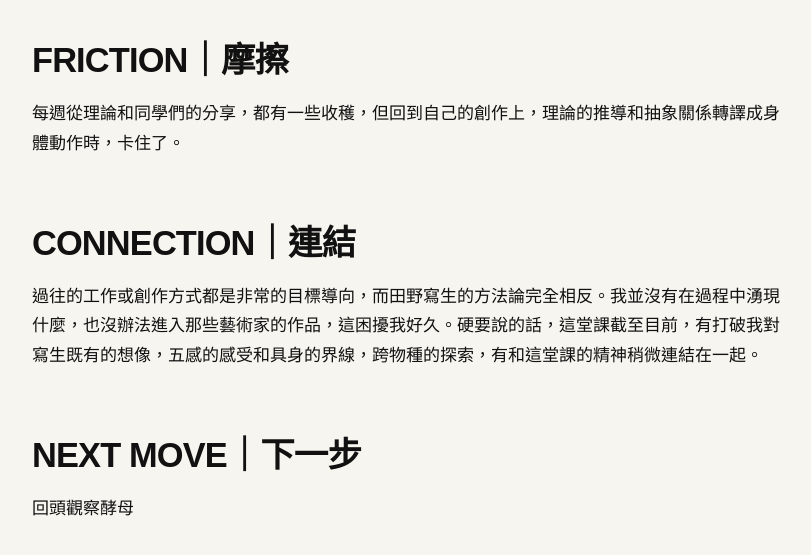
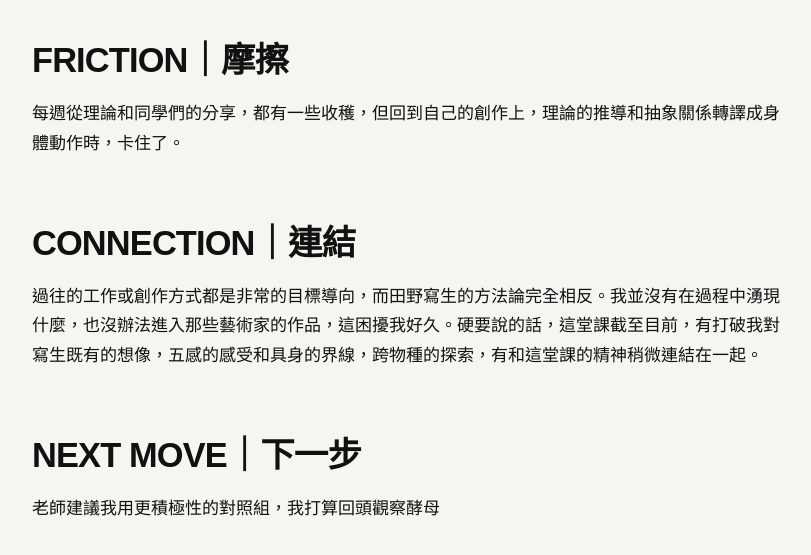
Before and after one commit to smallzy00lab/fieldworkarchive, a Jekyll site: the page built from weeks/week-07.md, in a window 1280 px wide and 900 px high, scrolled down 1499 px, cut to the strip 269-824 px from the top of the window. Shown: the whole strip, without its empty margins (48-859 px from the left). Built offline with Jekyll 4.4.1, drawn with Linux system fonts in a browser that asks for light colours.

Commit message:
Revise next steps with teacher's suggestion
Updated the next steps section to include a suggestion from the teacher about using a more active control group for observing yeast.

```diff
--- a/weeks/week-07.md
+++ b/weeks/week-07.md
@@ -29,4 +29,4 @@ permalink: /weeks/week-07/
 
 ## NEXT MOVE｜下一步
 
-回頭觀察酵母
+老師建議我用更積極性的對照組，我打算回頭觀察酵母
```
